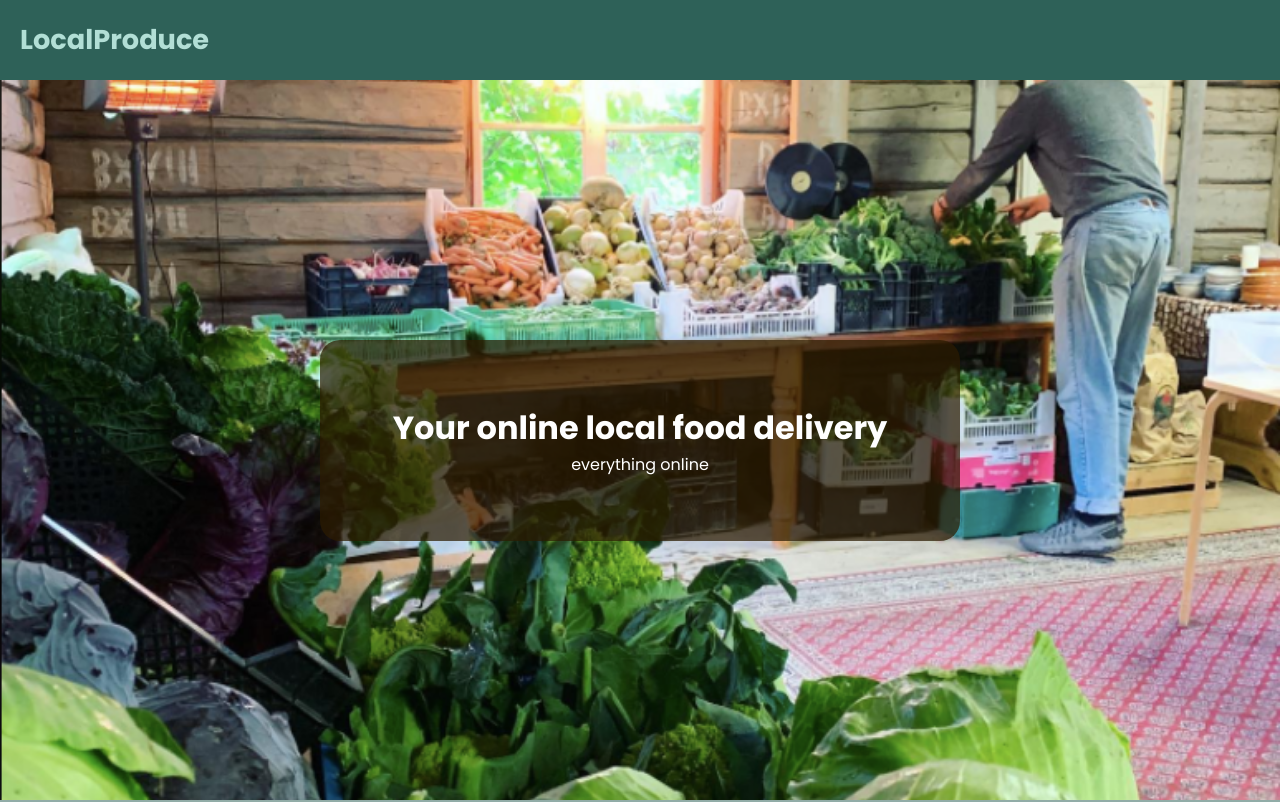
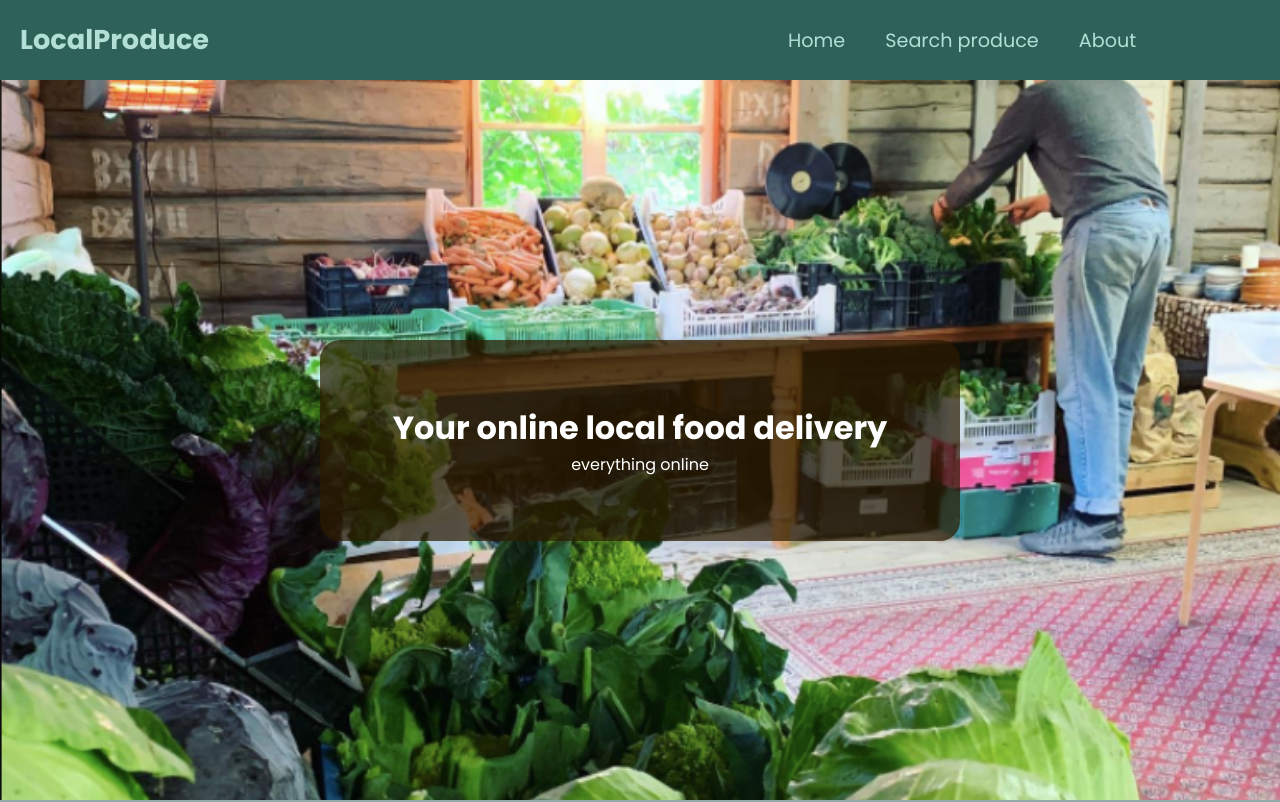
Before and after one commit to asaber123/localproduceReact, a React (Create React App) app: page / in a window 1280 px wide. Shown: the top 802 px of the page. Built offline with nearby package versions, Linux system fonts and the light colour scheme; no server answers.

Commit message:
added about page

```diff
--- a/src/App.tsx
+++ b/src/App.tsx
@@ -2,6 +2,7 @@
 // import { Routes } from 'react-router';
 // import { BrowserRouter as Router, Route } from "react-router-dom";
 import { Header } from './components/header/Header';
+import { About } from './pages/about/About';
 import { Home } from './pages/home/Home';
 import { Search } from './pages/search/Search';
 
@@ -11,6 +12,7 @@ const App = () => {
     <div>
       <Header />
       <Home />
+      <About/>
       <Search />
 
 
--- a/src/components/header/Header.tsx
+++ b/src/components/header/Header.tsx
@@ -1,6 +1,6 @@
 import React from 'react';
 import {useState} from 'react';
-// import { Link } from 'react-router-dom';
+import { Link } from 'react-router-dom';
 
 import { BiMenu } from 'react-icons/bi';
 import { AiOutlineClose } from 'react-icons/ai';
@@ -18,7 +18,13 @@ export const Header = () => {
 
                 <nav className={`nav ${menuOpen? "isMenu" :""}`}>
                     <ul>
+                    <   li> <a href="#home">Home</a></li>
+                       <li> <a href="#search">Search produce</a></li>
+                       <li> <a href="#about">About</a></li>
                     {/* <Link to='/search' >
+                            <li>Seach produce</li>
+                    </Link>
+                    <Link to='/search' >
                             <li>Seach produce</li>
                     </Link> */}
 
--- /dev/null
+++ b/src/pages/about/About.tsx
@@ -0,0 +1,24 @@
+
+
+export function About() {
+    return (
+        <div className="home-info" id="about">
+            <div className="step">
+                <h2>Step 1</h2>
+                <div className="step-img"></div>
+                <p>Text</p>
+            </div>
+            <div className="step">
+                <h2>Step 2</h2>
+                <div className="step-img"></div>
+                <p>Text</p>
+            </div>
+            <div className="step">
+                <h2>Step 3</h2>
+                <div className="step-img"></div>
+                <p>Text</p>
+            </div>
+        </div>
+    );
+
+}
--- /dev/null
+++ b/src/pages/about/about.scss
@@ -0,0 +1,35 @@
+.home-info{
+    display: flex;
+    justify-content: center;
+    align-items: center;
+    flex-direction: row;
+    height: 100vh;
+    height: 90vh;
+    background-color: $dark-green-opacity;
+
+    .step{
+        background-color:rgb(238, 233, 221);
+        width: 300px;
+        height: 400px;
+        margin-left: 20px;
+        margin-right: 20px;
+        display: flex;
+        flex-direction: column;
+        align-items: center;
+        padding: 10px;
+        border-radius: 15px;
+
+        .step-img{
+            background-image: url(../../components/img/shop5.jpg);
+            background-repeat: no-repeat;
+            background-size: cover;
+            background-position: center;
+            width: 200px;
+            height: 200px;
+            border-radius: 50%;
+            margin-top: 20px;
+            margin-bottom: 20px;
+
+        }
+    }
+}
--- a/src/pages/home/Home.tsx
+++ b/src/pages/home/Home.tsx
@@ -4,30 +4,14 @@ import * as React from "react";
 
 export function Home() {
     return (
-        <div className="home">
+        <div className="home" id="home">
             <div className="home-header">
                 <div className="black-div">
                     <h1>Your online local food delivery</h1>
                     <p>everything online</p>
                 </div>
             </div>
-            <div className="home-info">
-                <div className="step">
-                    <h2>Step 1</h2>
-                    <div className="step-img"></div>
-                    <p>Text</p>
-                </div>
-                <div className="step">
-                    <h2>Step 2</h2>
-                    <div className="step-img"></div>
-                    <p>Text</p>
-                </div>
-                <div className="step">
-                    <h2>Step 3</h2>
-                    <div className="step-img"></div>
-                    <p>Text</p>
-                </div>
-            </div>
+
         </div>
     );
 
--- a/src/pages/home/home.scss
+++ b/src/pages/home/home.scss
@@ -25,38 +25,5 @@
             border-radius: 20px;
         }
     }
-    .home-info{
-        display: flex;
-        justify-content: center;
-        align-items: center;
-        flex-direction: row;
-        height: 100vh;
-        height: 90vh;
 
-        .step{
-            background-color:rgb(238, 233, 221);
-            width: 300px;
-            height: 400px;
-            margin-left: 20px;
-            margin-right: 20px;
-            display: flex;
-            flex-direction: column;
-            align-items: center;
-            padding: 10px;
-            border-radius: 15px;
-
-            .step-img{
-                background-image: url(../../components/img/shop5.jpg);
-                background-repeat: no-repeat;
-                background-size: cover;
-                background-position: center;
-                width: 200px;
-                height: 200px;
-                border-radius: 50%;
-                margin-top: 20px;
-                margin-bottom: 20px;
-
-            }
-        }
-    }
 }
--- a/src/pages/search/Search.tsx
+++ b/src/pages/search/Search.tsx
@@ -127,7 +127,7 @@ export function Search() {
 
 
     return (
-        <div className="search">
+        <div className="search" id="search">
             <div className="search-alternative" >
                 <input className="search-field" placeholder="Search.." type="search" onChange={(e) => { setSearch(e.target.value) }} /> <br />
                 <select className="search-field" onChange={(e) => { setSearchProducer(e.target.value) }}> <option value="">Choose producer</option>{producer.map(e => {
--- a/src/styles/style.scss
+++ b/src/styles/style.scss
@@ -2,6 +2,8 @@
 @import"../components/header/header.scss";
 @import"../pages/home/home.scss";
 @import"../pages/search/search.scss";
+@import"../pages/about/about.scss";
+
 //Mixins
 @mixin small-phone {
     @media (max-width: 520px) {
```
